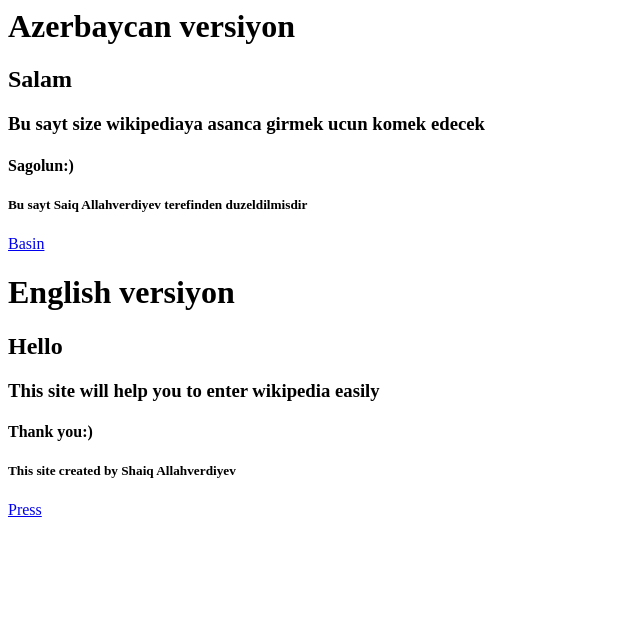
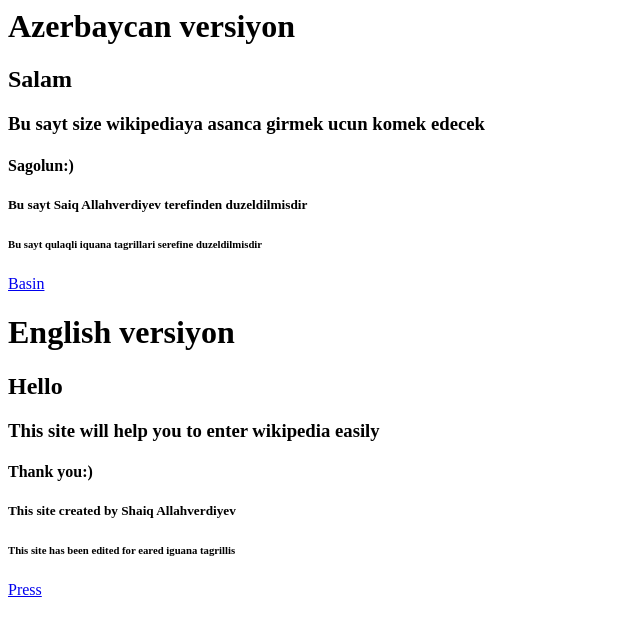
Before and after one commit to Admincoding12/Admincoding.githup.io, a plain HTML site: page index.html in a window 1280 px wide. Shown: the whole page, without its empty margins (0-640 px from the left). Drawn offline with Linux system fonts and the light colour scheme.

Commit message:
Update index.html

```diff
--- a/index.html
+++ b/index.html
@@ -8,12 +8,14 @@
         <h3>Bu sayt size wikipediaya asanca girmek ucun komek edecek</h3>
         <h4>Sagolun:)</h4>
         <h5>Bu sayt Saiq Allahverdiyev terefinden duzeldilmisdir</h5>
+        <h6>Bu sayt qulaqli iquana tagrillari serefine duzeldilmisdir</h6>
         <a href="https://www.wikipedia.com">Basin</a>
         <h1>English versiyon</h1>
         <h2>Hello</h2>
         <h3>This site will help you to enter wikipedia easily</h3>
         <h4>Thank you:)</h4>
         <h5>This site created by Shaiq Allahverdiyev</h5>
+        <h6>This site has been edited for eared iguana tagrillis</h6>
         <a href="https://www.wikipedia.com">Press</a>
     </body>
 </html>
```
